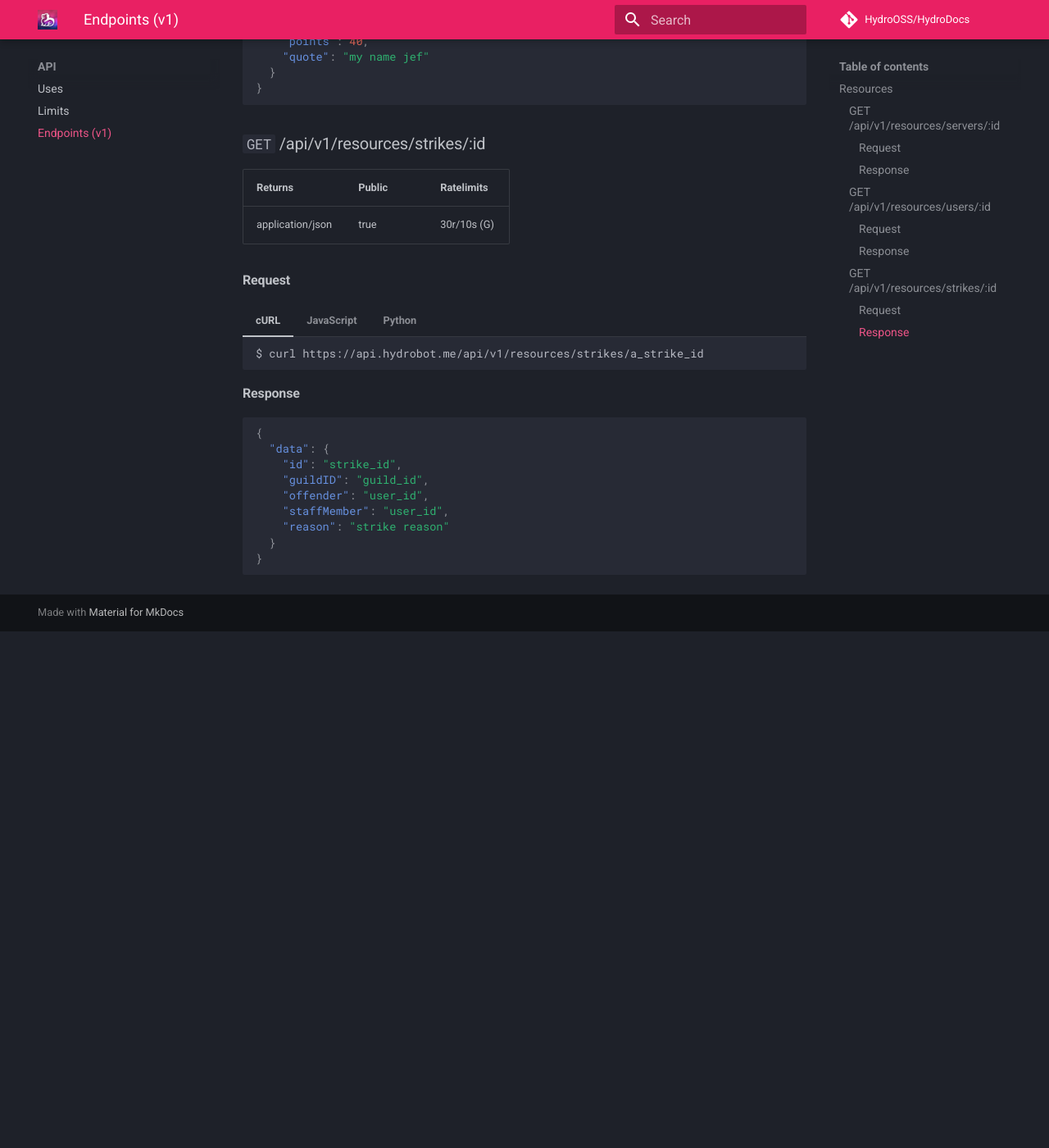
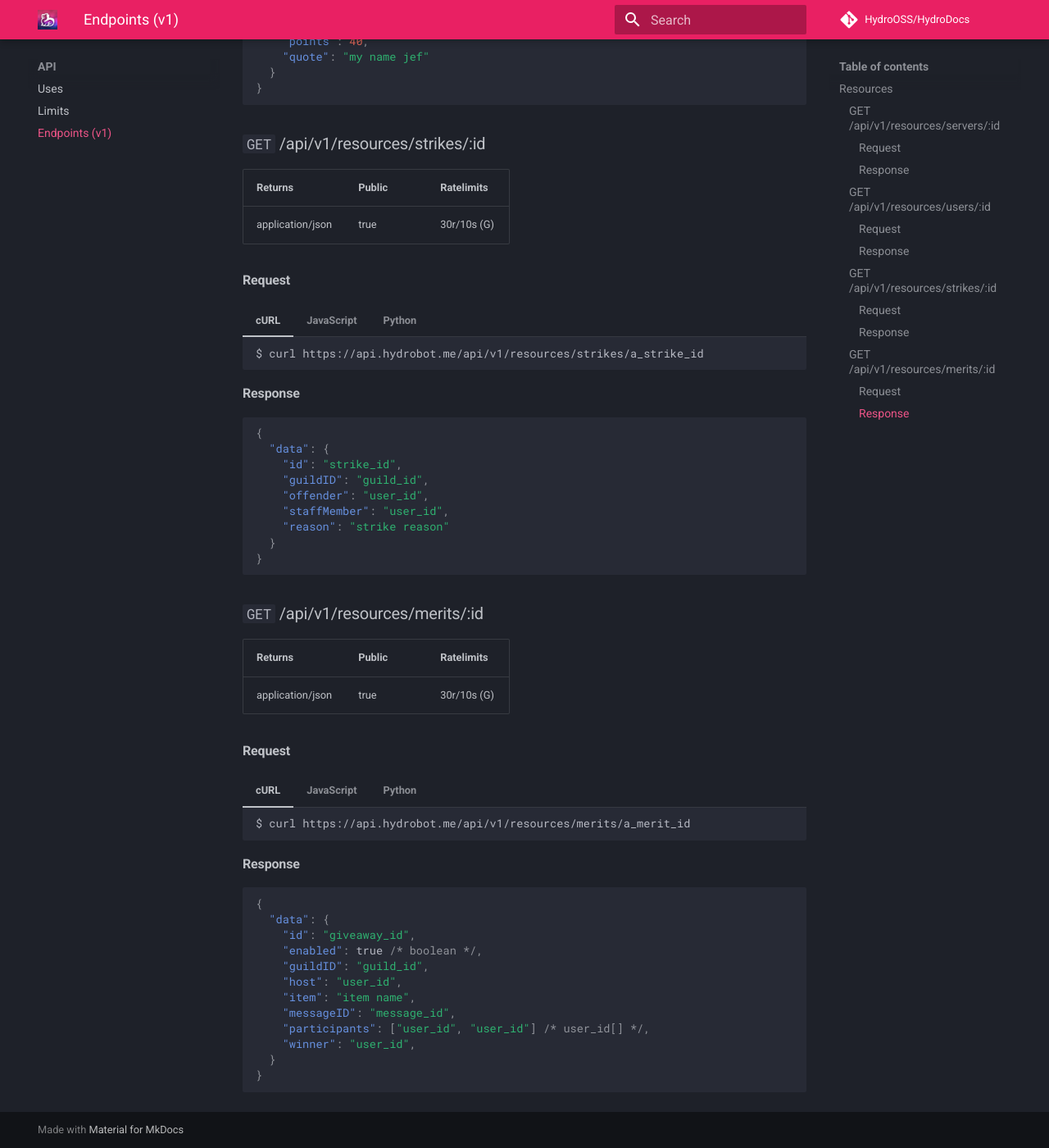
Before and after one commit to HydroOSS/HydroDocs, an MkDocs documentation site: the page built from docs/api/endpoints.md, in a window 1280 px wide and 1400 px high, scrolled down 2026 px. Shown: the whole window at 82% size. Built offline with MkDocs 1.6.1 and Material for MkDocs 9.7.7, drawn with Linux system fonts in a browser that asks for light colours; comment, search, counter and statistics services are not loaded; before the commit the page ends 2796 px from its top, so only the background shows below that.

Commit message:
feat: add giveaways

````diff
--- a/docs/api/endpoints.md
+++ b/docs/api/endpoints.md
@@ -164,3 +164,51 @@ The main thing that the API serves is resources like server data. The full list
   }
 }
 ```
+
+### `GET` /api/v1/resources/merits/:id
+
+| Returns          | Public | Ratelimits  |
+|------------------|--------|-------------|
+| application/json | true   | 30r/10s (G) |
+
+#### Request
+
+=== "cURL"
+    ```bash
+    $ curl https://api.hydrobot.me/api/v1/resources/merits/a_merit_id
+    ```
+=== "JavaScript"
+    !!! info
+        This example uses [window.fetch](https://developer.mozilla.org/en-US/docs/Web/API/Fetch_API)/[node-fetch](https://github.com/node-fetch/node-fetch). Try pasting it in your browser console!
+    ```js
+    const url = "https://api.hydrobot.me/api/v1/resources/merits/a_merit_id";
+    const resp = await (await window.fetch(url)).json();
+    console.log(resp);
+    ```
+=== "Python"
+    !!! info
+        This example uses [requests](https://pypi.org/project/requests).
+    ```py
+    import requests
+
+    url = 'https://api.hydrobot.me/api/v1/resources/merits/a_merit_id'
+    resp = requests.get(url=url).json()
+    print(resp)
+    ```
+
+#### Response
+
+```json
+{
+  "data": {
+    "id": "giveaway_id",
+    "enabled": true /* boolean */,
+    "guildID": "guild_id",
+    "host": "user_id",
+    "item": "item name",
+    "messageID": "message_id",
+    "participants": ["user_id", "user_id"] /* user_id[] */,
+    "winner": "user_id",
+  }
+}
+```
````
